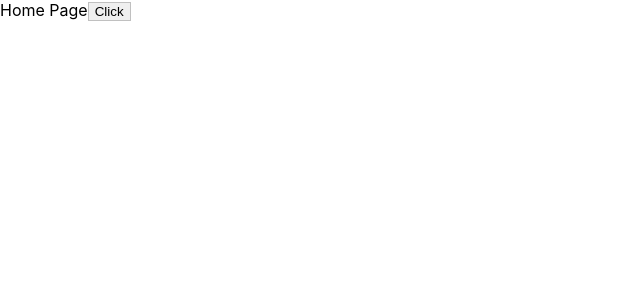
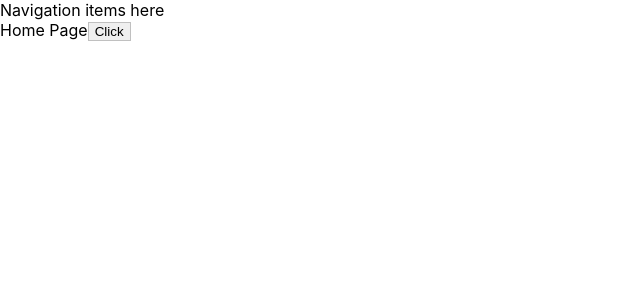
Before and after one commit to flemton/math-magicians, a React (Create React App) app: page / in a window 1280 px wide. Shown: the top 300 px of the page, without its empty margins (0-640 px from the left). Built offline with nearby package versions, Linux system fonts and the light colour scheme.

Commit message:
Add layout and outlet components to route

```diff
--- a/src/App.js
+++ b/src/App.js
@@ -1,28 +1,21 @@
 import './App.css';
 import {
-  BrowserRouter, Routes, Route, Outlet,
+  BrowserRouter, Routes, Route,
 } from 'react-router-dom';
 import Calculator from './components/Calculator';
 import Home from './components/Home';
 import NotFound from './components/NotFound';
-
-function Layout() {
-  return (
-    <>
-      <h1>Layout</h1>
-      <Outlet />
-    </>
-  );
-}
+import Layout from './components/Layout';
 
 function App() {
   return (
     <BrowserRouter>
       <Routes>
-        <Route path="/" element={<Layout />} />
-        <Route index element={<Home />} />
-        <Route path="calculator" element={<Calculator output="0" />} />
-        <Route path="*" element={<NotFound />} />
+        <Route path="/" element={<Layout />}>
+          <Route index element={<Home />} />
+          <Route path="calculator" element={<Calculator output="0" />} />
+          <Route path="*" element={<NotFound />} />
+        </Route>
       </Routes>
     </BrowserRouter>
 
--- /dev/null
+++ b/src/components/Layout.js
@@ -0,0 +1,10 @@
+import { Outlet } from 'react-router-dom';
+import Navbar from './Navbar';
+
+const Layout = () => (
+  <div className="wrapper">
+    <Navbar />
+    <Outlet />
+  </div>
+);
+export default Layout;
--- /dev/null
+++ b/src/components/Navbar.js
@@ -0,0 +1,2 @@
+const Navbar = () => <div>Navigation items here</div>;
+export default Navbar;
```
